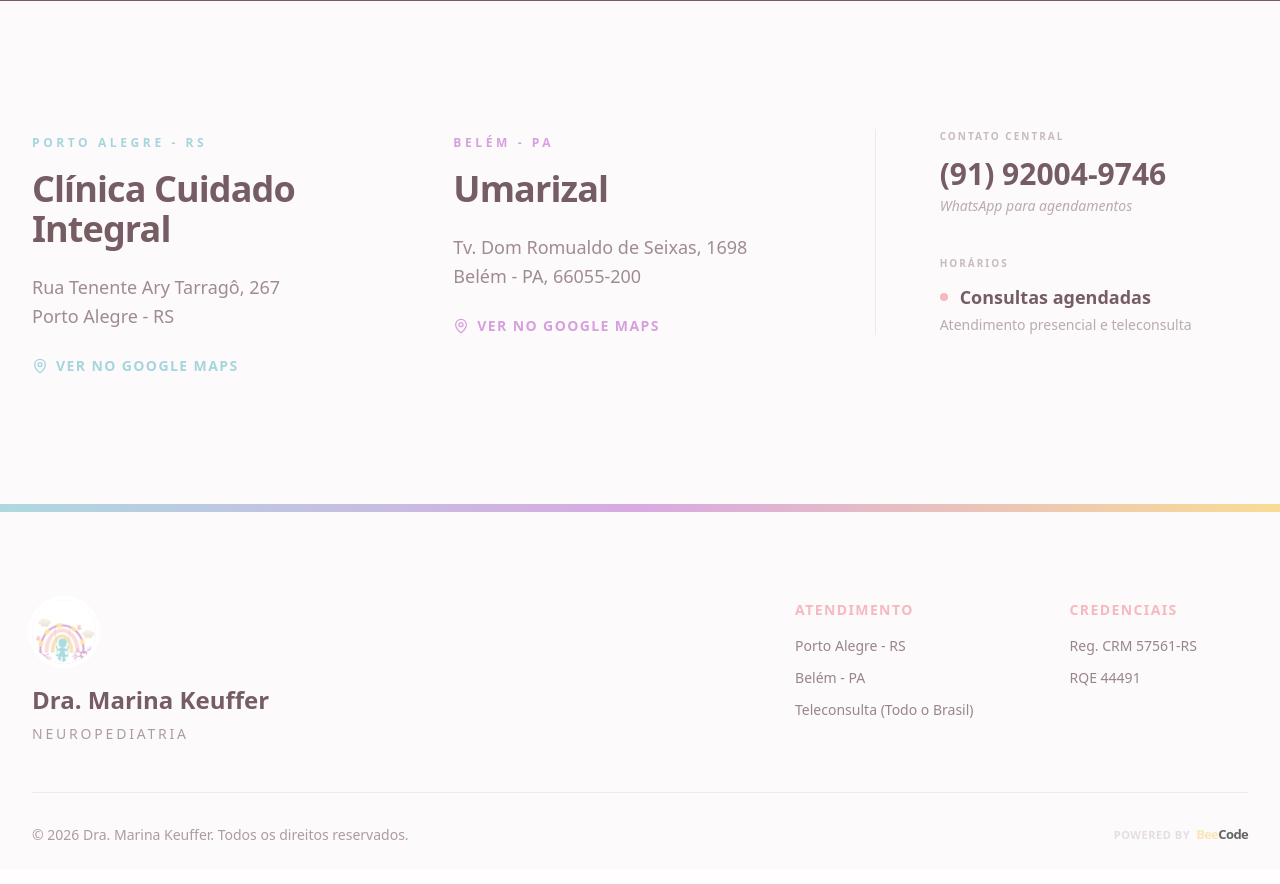
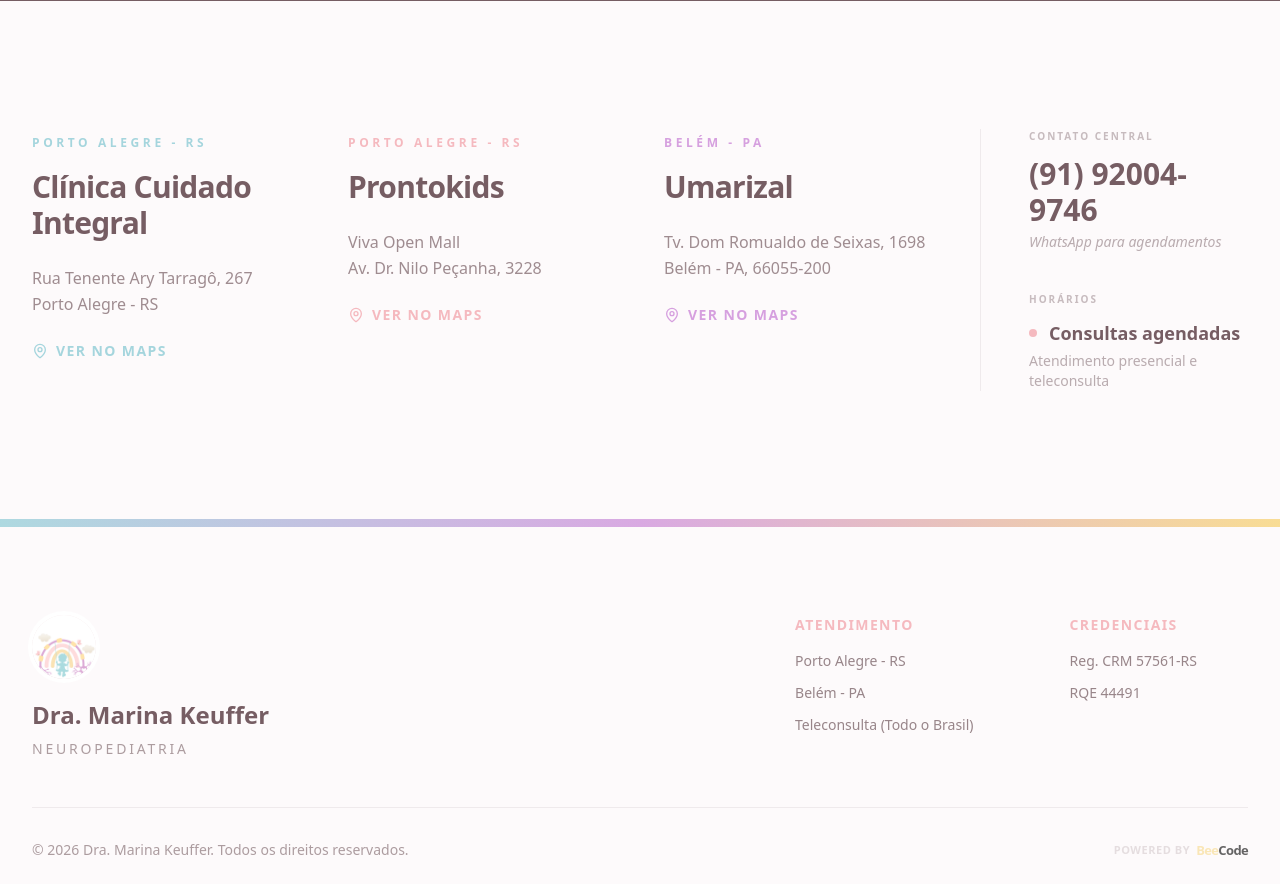
Before and after one commit to caioolima/dra-marina-neuropediatra, a Next.js app: page / in a window 1280 px wide. Shown: the part 6900-7784 px from the top of the page. Built offline with nearby package versions, Linux system fonts and the light colour scheme.

Commit message:
feat: add Prontokids location and update layout and typography for clinic addresses

```diff
--- a/src/app/page.tsx
+++ b/src/app/page.tsx
@@ -761,16 +761,16 @@
       <div className="bg-[#fdfafb] py-24 text-brand-text md:py-32">
         <div className="mx-auto max-w-7xl px-5 md:px-8">
           <div className="grid gap-x-12 gap-y-16 lg:grid-cols-12 lg:items-start">
-            {/* Porto Alegre Column */}
-            <motion.div {...fadeUp} className="lg:col-span-4">
+            {/* Porto Alegre 1 Column */}
+            <motion.div {...fadeUp} className="lg:col-span-3">
               <span className="text-xs font-bold uppercase tracking-[0.3em] text-brand-secondary">
                 Porto Alegre - RS
               </span>
-              <h3 className="mt-4 font-display text-3xl font-bold tracking-tight text-brand-text md:text-4xl">
+              <h3 className="mt-4 font-display text-2xl font-bold tracking-tight text-brand-text md:text-3xl">
                 Clínica Cuidado Integral
               </h3>
               <div className="mt-6 flex flex-col gap-2">
-                <p className="text-lg leading-relaxed text-brand-text/70">
+                <p className="text-base leading-relaxed text-brand-text/70">
                   Rua Tenente Ary Tarragô, 267
                   <br />
                   Porto Alegre - RS
@@ -782,21 +782,47 @@
                   className="mt-4 inline-flex items-center gap-2 text-sm font-bold uppercase tracking-widest text-brand-secondary hover:underline"
                 >
                   <MapPin className="h-4 w-4" />
-                  Ver no Google Maps
+                  Ver no Maps
+                </a>
+              </div>
+            </motion.div>
+
+            {/* Porto Alegre 2 Column (Prontokids) */}
+            <motion.div {...fadeUp} className="lg:col-span-3">
+              <span className="text-xs font-bold uppercase tracking-[0.3em] text-brand-primary">
+                Porto Alegre - RS
+              </span>
+              <h3 className="mt-4 font-display text-2xl font-bold tracking-tight text-brand-text md:text-3xl">
+                Prontokids
+              </h3>
+              <div className="mt-6 flex flex-col gap-2">
+                <p className="text-base leading-relaxed text-brand-text/70">
+                  Viva Open Mall
+                  <br />
+                  Av. Dr. Nilo Peçanha, 3228
+                </p>
+                <a
+                  href="https://www.google.com/maps/search/?api=1&query=Prontokids+Viva+Open+Mall+Av.+Dr.+Nilo+Peçanha+3228+Porto+Alegre"
+                  target="_blank"
+                  rel="noopener noreferrer"
+                  className="mt-4 inline-flex items-center gap-2 text-sm font-bold uppercase tracking-widest text-brand-primary hover:underline"
+                >
+                  <MapPin className="h-4 w-4" />
+                  Ver no Maps
                 </a>
               </div>
             </motion.div>
 
             {/* Belém Column */}
-            <motion.div {...fadeUp} className="lg:col-span-4">
+            <motion.div {...fadeUp} className="lg:col-span-3">
               <span className="text-xs font-bold uppercase tracking-[0.3em] text-brand-lilac">
                 Belém - PA
               </span>
-              <h3 className="mt-4 font-display text-3xl font-bold tracking-tight text-brand-text md:text-4xl">
+              <h3 className="mt-4 font-display text-2xl font-bold tracking-tight text-brand-text md:text-3xl">
                 Umarizal
               </h3>
               <div className="mt-6 flex flex-col gap-2">
-                <p className="text-lg leading-relaxed text-brand-text/70">
+                <p className="text-base leading-relaxed text-brand-text/70">
                   Tv. Dom Romualdo de Seixas, 1698
                   <br />
                   Belém - PA, 66055-200
@@ -808,13 +834,13 @@
                   className="mt-4 inline-flex items-center gap-2 text-sm font-bold uppercase tracking-widest text-brand-lilac hover:underline"
                 >
                   <MapPin className="h-4 w-4" />
-                  Ver no Google Maps
+                  Ver no Maps
                 </a>
               </div>
             </motion.div>
 
             {/* Contact & Hours Info */}
-            <motion.div {...fadeUp} className="flex flex-col gap-10 border-t border-brand-text/10 pt-12 lg:col-span-4 lg:border-l lg:border-t-0 lg:pl-16 lg:pt-0">
+            <motion.div {...fadeUp} className="flex flex-col gap-10 border-t border-brand-text/10 pt-12 lg:col-span-3 lg:border-l lg:border-t-0 lg:pl-12 lg:pt-0">
               <div>
                 <p className="text-[10px] font-bold uppercase tracking-[0.2em] text-brand-text/40">Contato Central</p>
                 <a
```
